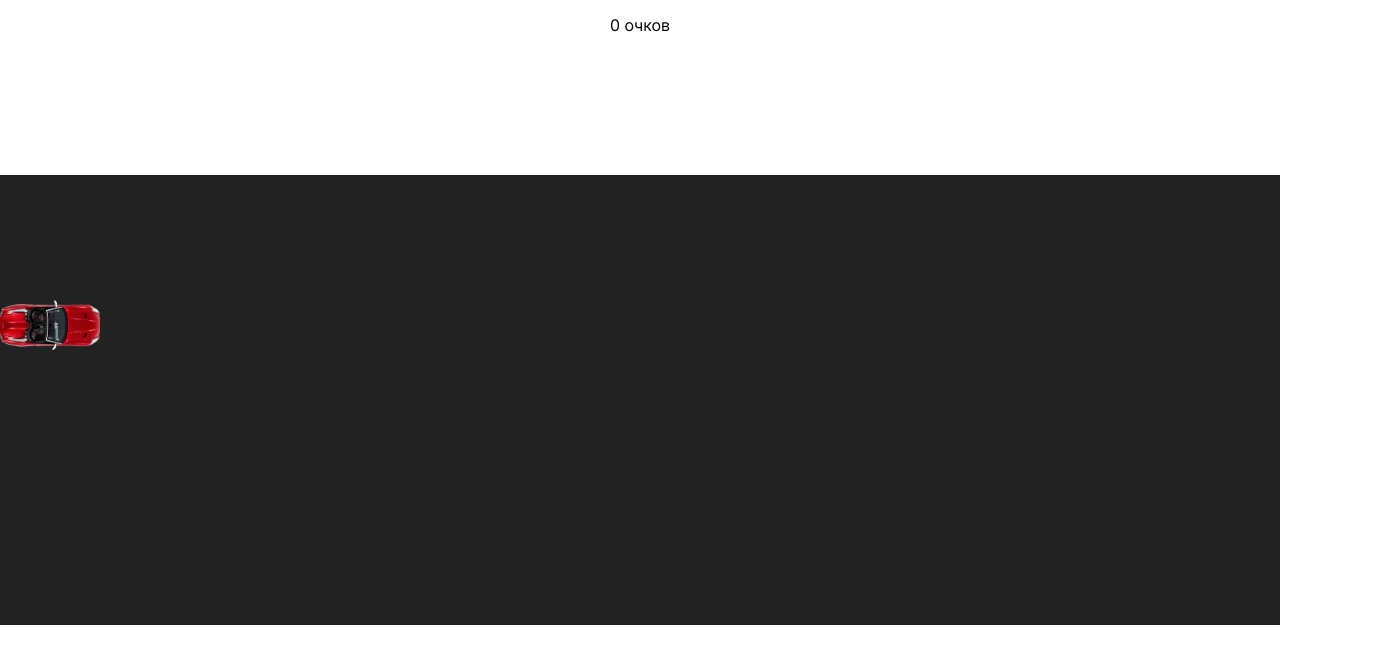
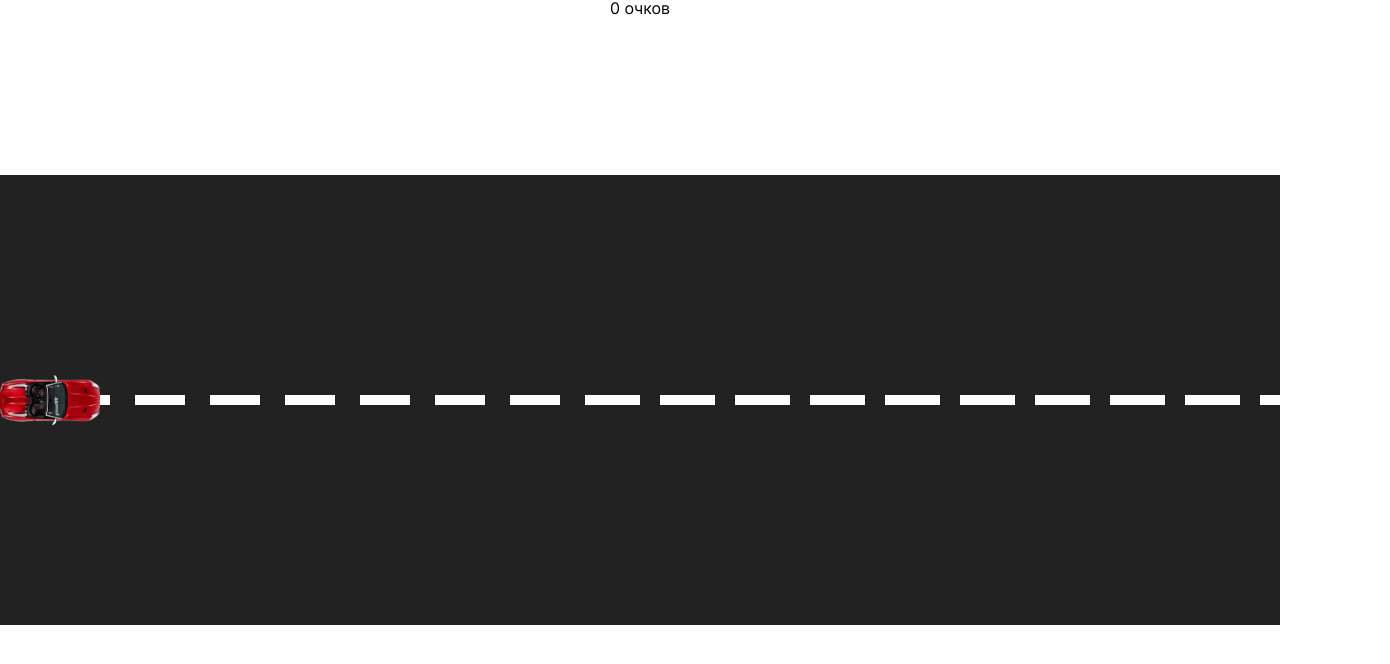
Before and after one commit to TimofeiPustarnak/Race, a plain HTML site: page index.html in a window 1280 px wide. Both pictures are taken after a click on the element "Начать игру". Shown: the whole page, 1390 px wide, since content can reach past the window. Drawn offline with Linux system fonts and the light colour scheme.

Commit message:
road move

```diff
--- a/script.js
+++ b/script.js
@@ -5,6 +5,17 @@ const car = document.createElement('div');
 const body = document.querySelector('body');
 
 car.classList.add('car');
+
+for (let i = 0; i < 30; ++i)
+{
+  const line = document.createElement('div');
+  line.classList.add('line');
+  line.style.left = (i * 75) + 'px';
+  line.x = i * 75;
+  gameArea.appendChild(line);
+}
+
+let lines = document.querySelectorAll('.line');
 
 const keys = {
   ArrowUp: false,
@@ -19,9 +30,10 @@ const setting = {
   speed: 5
 };
 
-console.log(body.clientWidth);
 function playGame() {
   if (setting.start) {
+    moveRoad();
+
     if (keys.ArrowLeft) {
       setting.x -= setting.speed;
     }
@@ -38,28 +50,41 @@ function playGame() {
       setting.y -= setting.speed;
     }
 
-    if (setting.x <= 250 && setting.x >= 0)
+    if (setting.x <= gameArea.clientWidth - 100 && setting.x >= 0)
     {
       car.style.left = setting.x + 'px';
     } else
     {
-      if (setting.x > 250)
-      setting.x = 250;
+      if (setting.x > gameArea.clientWidth - 100)
+      setting.x = gameArea.clientWidth - 100;
       if (setting.x < 0)
       setting.x = 0;
     }
 
-    if (setting.y >= 0)
+    if (setting.y >= 0 && setting.y <= 400)
     {
       car.style.top = setting.y + 'px';
     } else
     {
       if (setting.y < 0)
       setting.y = 0;
+      if (setting.y > 400)
+      setting.y = 400;
     }
 
     requestAnimationFrame(playGame);
   }
+}
+
+function moveRoad() {
+  lines.forEach(function(line){
+    line.x -= setting.speed;
+    line.style.left = line.x + 'px';
+
+    if(line.x < -50) {
+      line.x = document.documentElement.clientWidth + (75 - document.documentElement.clientWidth % 75) + 25;
+    }
+  })
 }
 
 function startRun(event) {
--- a/styles/index.css
+++ b/styles/index.css
@@ -1,3 +1,4 @@
+@import url(reset.css);
 @import url(normalize.css);
 @import url(scroll.css);
 @import url(fonts/inter.css);
@@ -20,15 +21,16 @@
    /* * transparent прозрачный фон */
    position: absolute;
    left: 0px;
-   bottom: 275px;
+   bottom: 200px;
  }
 
  .game-area {
-   width: 100%;
+   width: 100vw;
    height: 450px;
    position: relative;
    margin: 0;
    background: #222;
+   display: block;
  }
 
  .padd {
@@ -42,7 +44,7 @@
    width: 200px;
    text-align: center;
    right: calc((100vw - 200px) / 2);
-   top: 50px;
+   top: 40px;
  }
 
  .score {
@@ -53,3 +55,12 @@
    right: calc((100vw - 150px) / 2);
    top: 0;
  }
+
+ .line {
+   position: absolute;
+   height: 10px;
+   width: 50px;
+   background: white;
+   left: 0px;
+   top: 220px;
+ }
--- /dev/null
+++ b/styles/reset.css
@@ -0,0 +1,44 @@
+
+html, body, div, span, applet, object, iframe,
+h1, h2, h3, h4, h5, h6, p, blockquote, pre,
+a, abbr, acronym, address, big, cite, code,
+del, dfn, em, img, ins, kbd, q, s, samp,
+small, strike, strong, sub, sup, tt, var,
+b, u, i, center,
+dl, dt, dd, ol, ul, li,
+fieldset, form, label, legend,
+table, caption, tbody, tfoot, thead, tr, th, td,
+article, aside, canvas, details, embed,
+figure, figcaption, footer, header, hgroup,
+menu, nav, output, ruby, section, summary,
+time, mark, audio, video {
+	margin: 0;
+	padding: 0;
+	border: 0;
+	font-size: 100%;
+	font: inherit;
+	vertical-align: baseline;
+}
+/* HTML5 display-role reset for older browsers */
+article, aside, details, figcaption, figure,
+footer, header, hgroup, menu, nav, section {
+	display: block;
+}
+body {
+	line-height: 1;
+}
+ol, ul {
+	list-style: none;
+}
+blockquote, q {
+	quotes: none;
+}
+blockquote:before, blockquote:after,
+q:before, q:after {
+	content: '';
+	content: none;
+}
+table {
+	border-collapse: collapse;
+	border-spacing: 0;
+}
```
